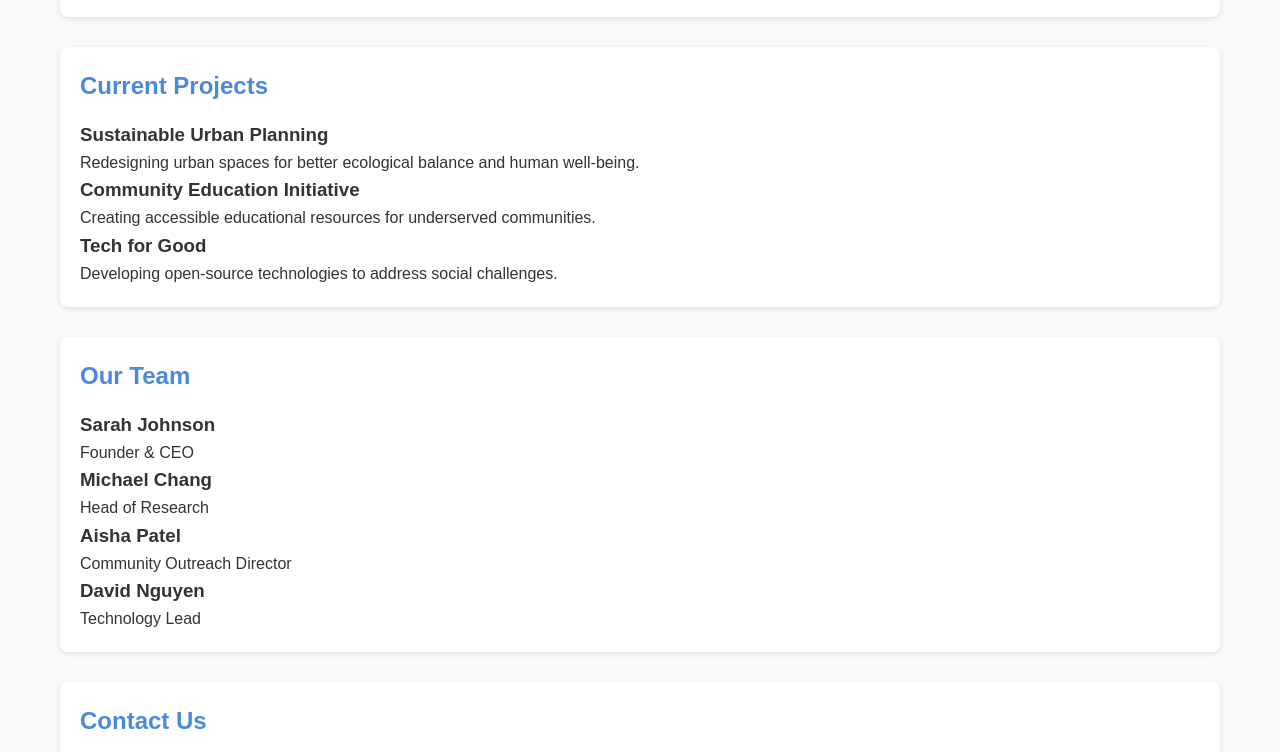
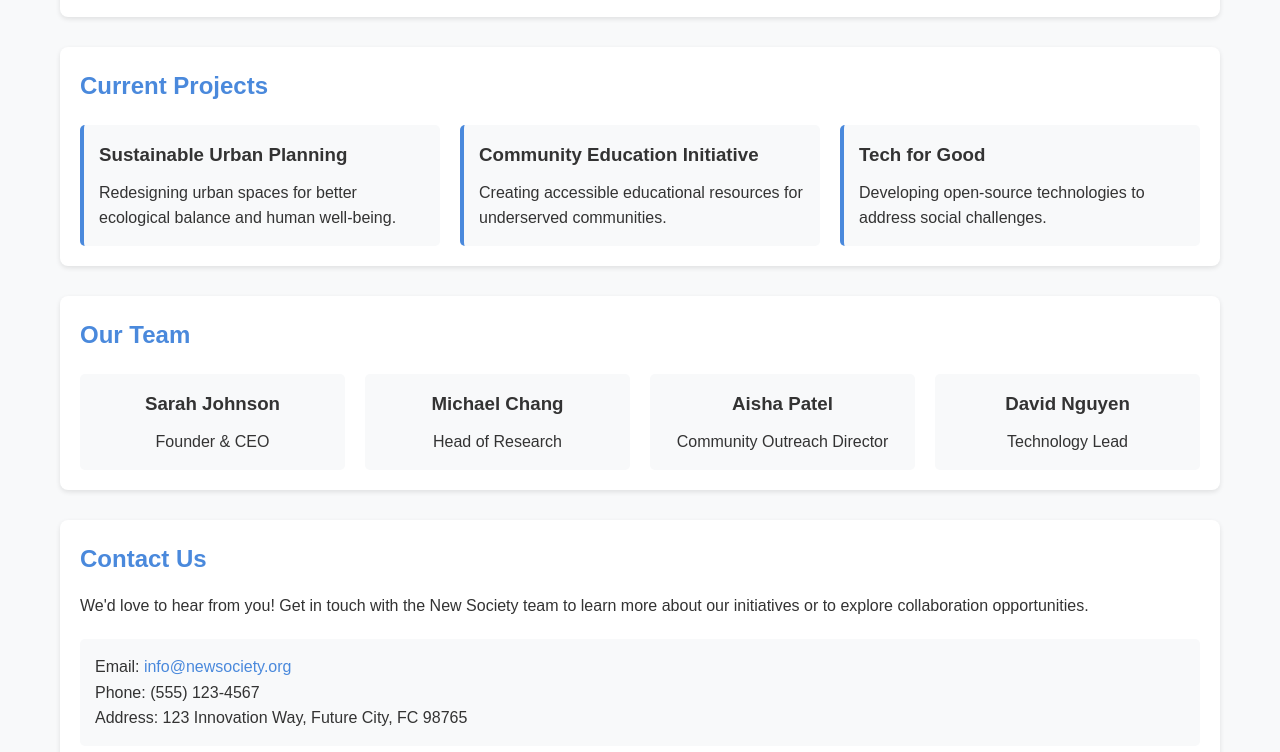
Before and after one commit to peterye07/new-society-test, a plain HTML site: page index.html in a window 1280 px wide. Shown: the part 760-1512 px from the top of the page. Drawn offline with Linux system fonts and the light colour scheme.

Commit message:
Update CSS to style new content sections

```diff
--- a/styles.css
+++ b/styles.css
@@ -34,6 +34,11 @@ h2 {
     margin-bottom: 15px;
 }
 
+h3 {
+    color: #333;
+    margin-bottom: 10px;
+}
+
 section {
     margin-bottom: 30px;
     padding: 20px;
@@ -51,6 +56,53 @@ li {
     margin-bottom: 8px;
 }
 
+a {
+    color: #4a89dc;
+    text-decoration: none;
+}
+
+a:hover {
+    text-decoration: underline;
+}
+
+/* Project Styles */
+.projects {
+    display: grid;
+    grid-template-columns: repeat(auto-fill, minmax(300px, 1fr));
+    gap: 20px;
+    margin-top: 20px;
+}
+
+.project {
+    padding: 15px;
+    background-color: #f8f9fa;
+    border-radius: 5px;
+    border-left: 4px solid #4a89dc;
+}
+
+/* Team Styles */
+.team {
+    display: grid;
+    grid-template-columns: repeat(auto-fill, minmax(250px, 1fr));
+    gap: 20px;
+    margin-top: 20px;
+}
+
+.team-member {
+    padding: 15px;
+    background-color: #f8f9fa;
+    border-radius: 5px;
+    text-align: center;
+}
+
+/* Contact Styles */
+.contact-info {
+    margin-top: 20px;
+    padding: 15px;
+    background-color: #f8f9fa;
+    border-radius: 5px;
+}
+
 footer {
     text-align: center;
     margin-top: 40px;
@@ -58,3 +110,14 @@ footer {
     color: #666;
     font-size: 0.9rem;
 }
+
+/* Responsive Design */
+@media (max-width: 768px) {
+    .projects, .team {
+        grid-template-columns: 1fr;
+    }
+
+    h1 {
+        font-size: 2rem;
+    }
+}
```
